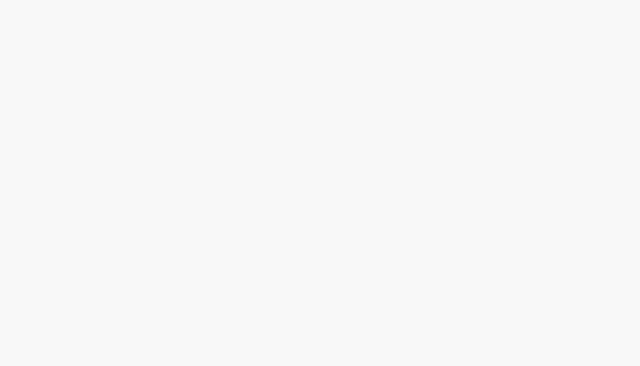
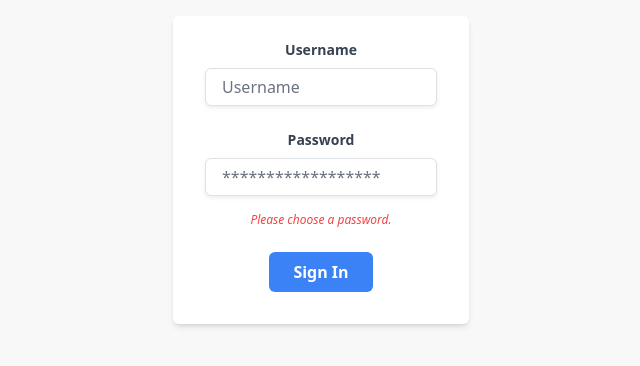
Before and after one commit to mikisimi25/social, a React (Create React App) app: page /login in a window 1280 px wide. Before the commit this address had no page. Shown: the top 366 px of the page, without its empty margins (319-959 px from the left). Built offline with nearby package versions, Linux system fonts and the light colour scheme.

Commit message:
Login; base design; Tailwind forms

```diff
--- a/package.json
+++ b/package.json
@@ -45,6 +45,7 @@
     ]
   },
   "devDependencies": {
+    "@tailwindcss/forms": "^0.5.3",
     "tailwindcss": "^3.2.7"
   }
 }
--- a/src/App.jsx
+++ b/src/App.jsx
@@ -3,6 +3,7 @@
 
 import './App.scss';
 import Users from './pages/Users/Users';
+import Login from './pages/Login/Login';
 
 const App = () => {
 
@@ -12,6 +13,7 @@
         <BrowserRouter>
           <Routes>
             <Route path="/" element={ <Users /> } />
+            <Route path="/login" element={ <Login /> } />
           </Routes>
         </BrowserRouter>
       </div>
--- /dev/null
+++ b/src/pages/Login/Login.jsx
@@ -0,0 +1,35 @@
+import React, { useEffect, useState } from 'react';
+
+
+const Login = () => {
+
+    return(
+        <div class="w-full max-w-xs">
+            <form class="bg-white shadow-md rounded px-8 pt-6 pb-8 mb-4">
+
+                <div class="mb-4">
+                    <label class="block text-gray-700 text-sm font-bold mb-2" for="username">
+                        Username
+                    </label>
+                    <input class="shadow-sm appearance-none border rounded w-full py-2 px-3 text-gray-700 leading-tight focus:outline-none focus:shadow-outline" id="username" type="text" placeholder="Username" />
+                </div>
+
+                <div class="mb-6">
+                    <label class="block text-gray-700 text-sm font-bold mb-2" for="password">
+                        Password
+                    </label>
+                    <input class="shadow-sm appearance-none border border-red-500 rounded w-full py-2 px-3 text-gray-700 mb-3 leading-tight focus:outline-none focus:shadow-outline" id="password" type="password" placeholder="******************" />
+                    <p class="text-red-500 text-xs italic">Please choose a password.</p>
+                </div>
+
+                <button class="bg-blue-500 hover:bg-blue-700 text-white font-bold py-2 px-4 rounded focus:outline-none focus:shadow-outline" type="button">
+                    Sign In
+                </button>
+
+            </form>
+        </div>
+    )
+
+}
+
+export default Login;
--- a/tailwind.config.js
+++ b/tailwind.config.js
@@ -6,5 +6,7 @@
   theme: {
     extend: {},
   },
-  plugins: [],
+  plugins: [
+    require('@tailwindcss/forms'),
+  ],
 }
```
Also changed, not shown: src/pages/Login/Login.scss (added), 1 other file (tests, documents, lock files or other folders).
